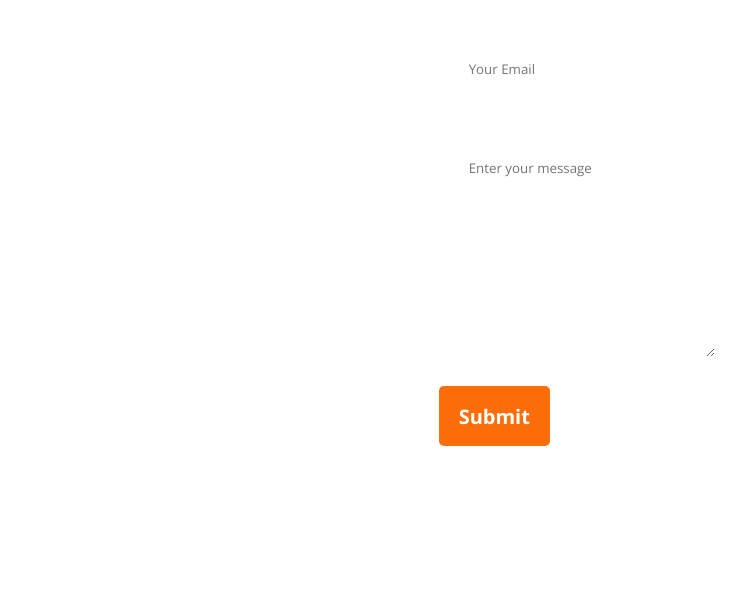
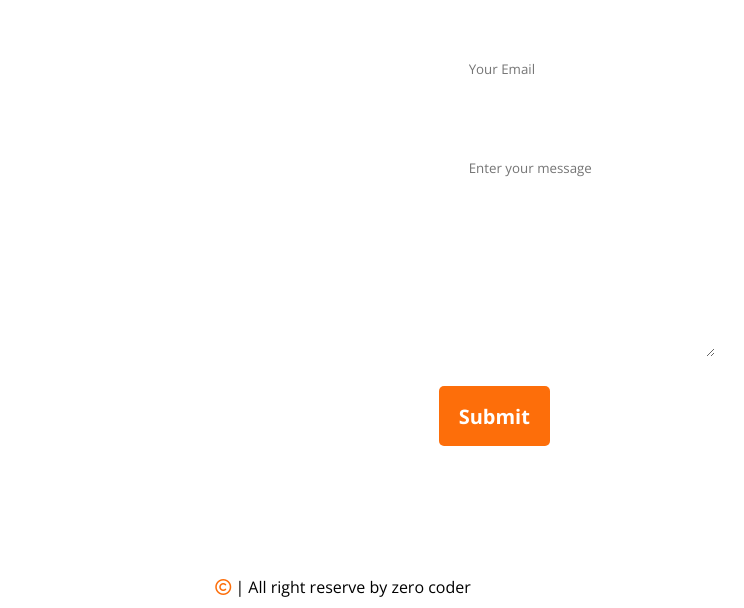
Before and after one commit to arafatkh999/portfolio_01, a plain HTML site: page index.html in a window 1280 px wide. Shown: the part 3609-4217 px from the top of the page, without its empty margins (297-1041 px from the left). Before the commit the page ends 4185 px from the top, so only its background shows below. Drawn offline with nearby package versions, Linux system fonts and the light colour scheme.

Commit message:
copyright added

```diff
--- a/index.html
+++ b/index.html
@@ -160,7 +160,9 @@
             </div>
         </section>
     </main>
-    <footer></footer>
+    <footer>
+        <p class="copyright"><i class="fa-regular fa-copyright"></i> | All right reserve by zero coder</p>
+    </footer>
 
 </body>
 </html>
--- a/style.css
+++ b/style.css
@@ -185,3 +185,12 @@ input{
     text-decoration: none;
     padding-right: 20px;
 }
+ /*Copyright section styles  */
+ .copyright{
+    text-align: center;
+    margin-bottom: 10px;
+    font-size: 16px;
+ }
+ .fa-copyright{
+    color: #FD6E0A;
+ }
```
